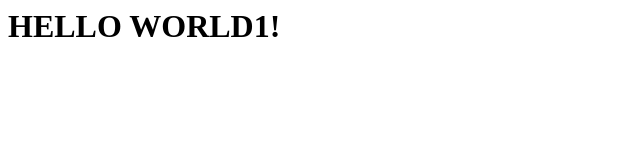
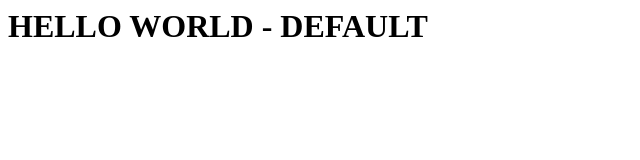
Before and after one commit to ADuckPond/nfspvtest, a plain HTML site: page index.html in a window 1280 px wide. Shown: the whole page, without its empty margins (0-640 px from the left). Drawn offline with Linux system fonts and the light colour scheme.

Commit message:
updating index.html

```diff
--- a/index.html
+++ b/index.html
@@ -1 +1 @@
-<h1>HELLO WORLD1!</h1>
+<h1>HELLO WORLD - DEFAULT</h1>
```
Also changed, not shown: 1 other file.
